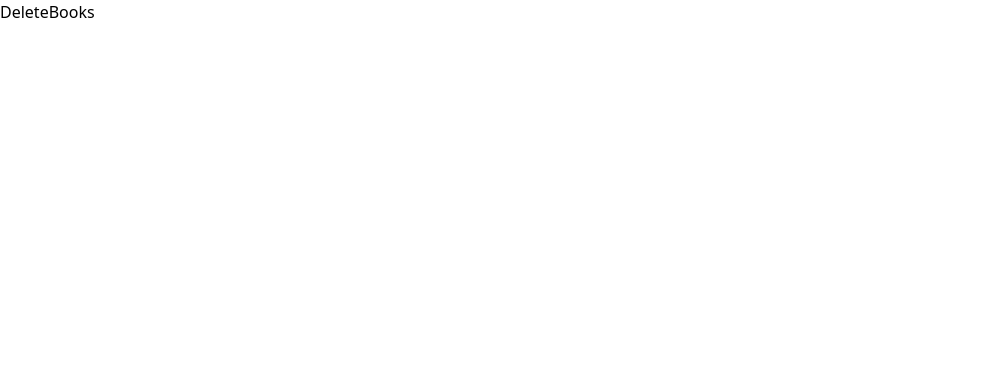
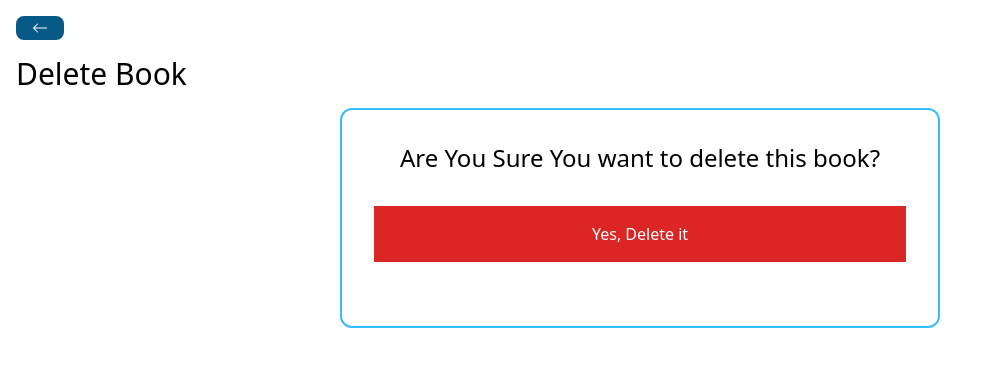
Before and after one commit to codingprojectguy/bookstore-mern, a React (Vite) app in the folder frontend/: page /books/delete/1 in a window 1280 px wide. Shown: the top 366 px of the page, without its empty margins (0-1002 px from the left). Built offline with nearby package versions, Linux system fonts and the light colour scheme.

Commit message:
update deletebook page

```diff
--- a/frontend/src/pages/DeleteBooks.jsx
+++ b/frontend/src/pages/DeleteBooks.jsx
@@ -1,7 +1,50 @@
-import React from "react";
+import React, { useState } from "react";
+import BackButton from "../components/BackButton";
+import Spinner from "../components/Spinner";
+import axios from "axios";
+import { useNavigate, useParams } from "react-router-dom";
+import { useSnackbar } from "notistack";
 
-const DeleteBooks = () => {
-  return <div>DeleteBooks</div>;
+const DeleteBook = () => {
+  const [loading, setLoading] = useState(false);
+  const navigate = useNavigate();
+  const { id } = useParams();
+  const { enqueueSnackbar } = useSnackbar();
+
+  const handleDeleteBook = () => {
+    setLoading(true);
+    axios
+      .delete(`http://localhost:5555/books/${id}`)
+      .then(() => {
+        setLoading(false);
+        enqueueSnackbar("Book Deleted successfully", { variant: "success" });
+        navigate("/");
+      })
+      .catch((error) => {
+        setLoading(false);
+        // alert('An error happened. Please Chack console');
+        enqueueSnackbar("Error", { variant: "error" });
+        console.log(error);
+      });
+  };
+
+  return (
+    <div className="p-4">
+      <BackButton />
+      <h1 className="text-3xl my-4">Delete Book</h1>
+      {loading ? <Spinner /> : ""}
+      <div className="flex flex-col items-center border-2 border-sky-400 rounded-xl w-[600px] p-8 mx-auto">
+        <h3 className="text-2xl">Are You Sure You want to delete this book?</h3>
+
+        <button
+          className="p-4 bg-red-600 text-white m-8 w-full"
+          onClick={handleDeleteBook}
+        >
+          Yes, Delete it
+        </button>
+      </div>
+    </div>
+  );
 };
 
-export default DeleteBooks;
+export default DeleteBook;
```
